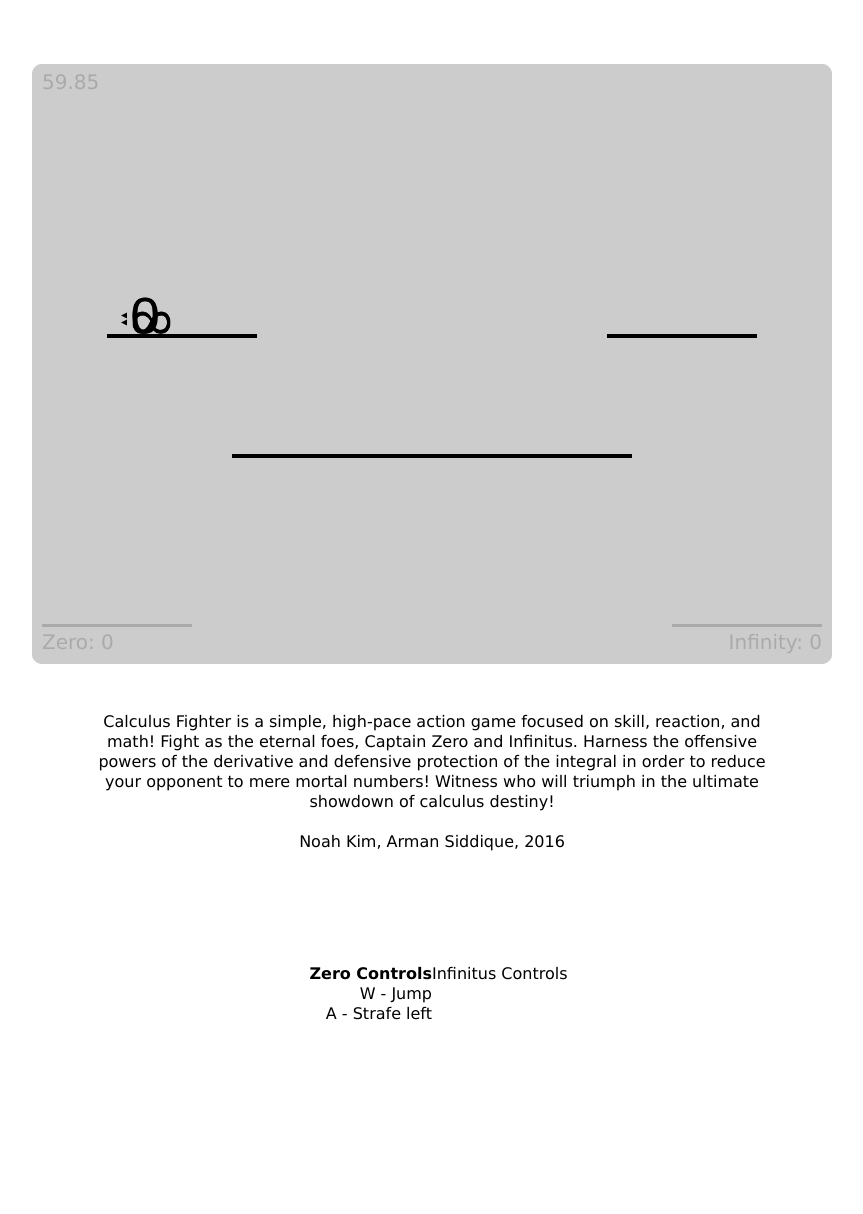
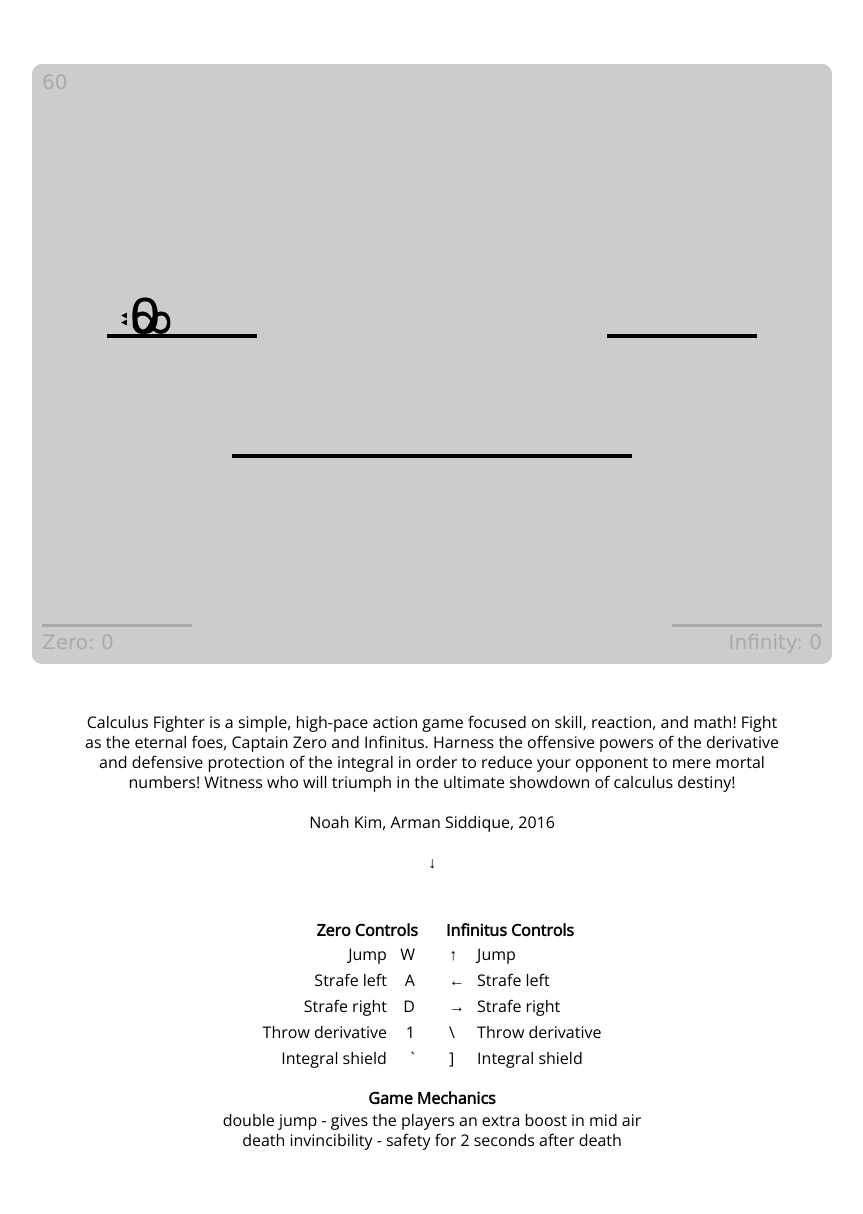
Before and after one commit to abstractstudio/calcfighter, a PHP site: page / in a window 1280 px wide. Shown: the whole page, without its empty margins (208-1071 px from the left). Before the commit the page ends 1020 px from the top, so only its background shows below. Run offline with PHP 8.4, Linux system fonts and the light colour scheme.

Commit message:
Improved FPS and webpage information
Added controls and game mechanics list.

```diff
--- a/engine.js
+++ b/engine.js
@@ -26,6 +26,8 @@ var FPS_CAP = 100;
 var FPS_INTERVAL = 1000 / FPS_CAP;
 var F = 0;
 var S = 0;
+
+window.onfocus = function() { F = 0; S = Date.now() ; }
 
 // Input.
 var keys = {};
@@ -198,7 +200,7 @@ function Engine(canvas) {
 
         this.context.textAlign = "left";
         this.context.textBaseline = "top";
-        this.context.fillText(Math.round(F/(Date.now() - S) * 100000) / 100, 10, 10);
+        this.context.fillText(Math.round(F/(Date.now() - S) * 1000), 10, 10);
 
         this.context.fillRect(10, this.canvas.height-40, 0.075*this.players.zero.shield, 3);
         this.context.textBaseline = "bottom"
--- a/index.html
+++ b/index.html
@@ -2,6 +2,7 @@
 <html>
     <head>
         <title>Calculus Fighter</title>
+        <link href='https://fonts.googleapis.com/css?family=Open+Sans' rel='stylesheet' type='text/css'>
         <link rel="stylesheet" type="text/css" href="styles.css">
         <script src="player.js"></script>
         <script src="bullet.js"></script>
@@ -12,16 +13,35 @@
     <body onload="javascript: start();">
         <canvas id="canvas" width="800px" height="600px">Unsupported!</canvas>
         <p id="description">
-            Calculus Fighter is a simple, high-pace action game focused on skill, reaction, and math! Fight as the eternal foes, Captain Zero and Infinitus. Harness the offensive powers of the derivative and defensive protection of the integral in order to reduce your opponent to mere mortal numbers! Witness who will triumph in the ultimate showdown of calculus destiny!<br><br>Noah Kim, Arman Siddique, 2016
+            Calculus Fighter is a simple, high-pace action game focused on skill, reaction, and math! Fight as the eternal foes, Captain Zero and Infinitus. Harness the offensive powers of the derivative and defensive protection of the integral in order to reduce your opponent to mere mortal numbers! Witness who will triumph in the ultimate showdown of calculus destiny!<br><br>Noah Kim, Arman Siddique, 2016<br><br>&darr;
         </p>
         <div id="information">
             <div id="zero-controls" class="column1">
                 <strong>Zero Controls</strong><br>
-                W - Jump<br>
-                A - Strafe left
+                <table>
+                    <tr><td>Jump</td><td>W</td></tr>
+                    <tr><td>Strafe left</td><td>A</td></tr>
+                    <tr><td>Strafe right</td><td>D</td></tr>
+                    <tr><td>Throw derivative</td><td>1</td></tr>
+                    <tr><td>Integral shield</td><td>`</td></tr>
+                </table>
             </div>
             <div id="infinitus-controls" class="column2">
-                Infinitus Controls
+                <strong>Infinitus Controls</strong><br>
+                <table>
+                    <tr><td>&uarr;</td><td>Jump</td></tr>
+                    <tr><td>&larr;</td><td>Strafe left</td></tr>
+                    <tr><td>&rarr;</td><td>Strafe right</td></tr>
+                    <tr><td>\</td><td>Throw derivative</td></tr>
+                    <tr><td>]</td><td>Integral shield</td></tr>
+                </table>
+            </div>
+            <div class="clear">
+                <strong>Game Mechanics</strong><br>
+                <div style="margin-top: 0.1em;">
+                    double jump - gives the players an extra boost in mid air<br>
+                    death invincibility - safety for 2 seconds after death
+                </div>
             </div>
         </div>
     </body>
--- a/styles.css
+++ b/styles.css
@@ -4,7 +4,7 @@ body {
 
     text-align: center;
     line-height: 125%;
-    font-family: Verdana;
+    font-family: Open Sans, sans-serif;
     font-size: 16px;
 }
 
@@ -13,36 +13,22 @@ canvas {
     background-color: #CCC;
 }
 
-#description {
+#description, #information {
     margin-top: 3em;
     margin-left: 3em;
     margin-right: 3em;
-}
-
-#information {
-    margin-top: 7em;
-    text-align: left;
-}
-
-#information h2 {
-    margin-bottom: 0em;
-    padding-bottom: 0em;
 }
 
 #information ul {
     margin-top: 0.5em;
 }
 
-.column1, .column2 {
-    width: 50%;
-    display: block;
-    float: left;
-}
+.column1, .column2 { width: 48%; display: block; }
+.column1 { text-align: right; float: left; }
+.column2 { text-align: left; float: right; }
+.clear { clear: both; padding-top: 1em; }
 
-.column1 {
-    text-align: right;
-}
+table { border: 0px; }
 
-.clear {
-    clear: both;
-}
+.column1 table { float: right; text-align: right; }
+.column1 table td:last-of-type, .column2 table td:first-of-type { width: 1.5em; }
```
